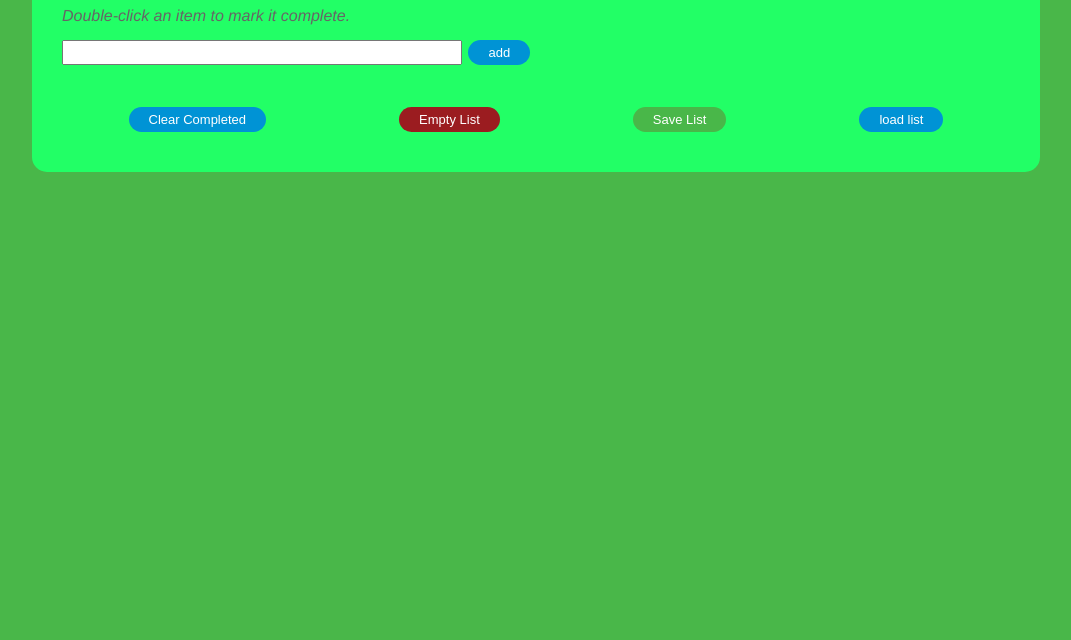
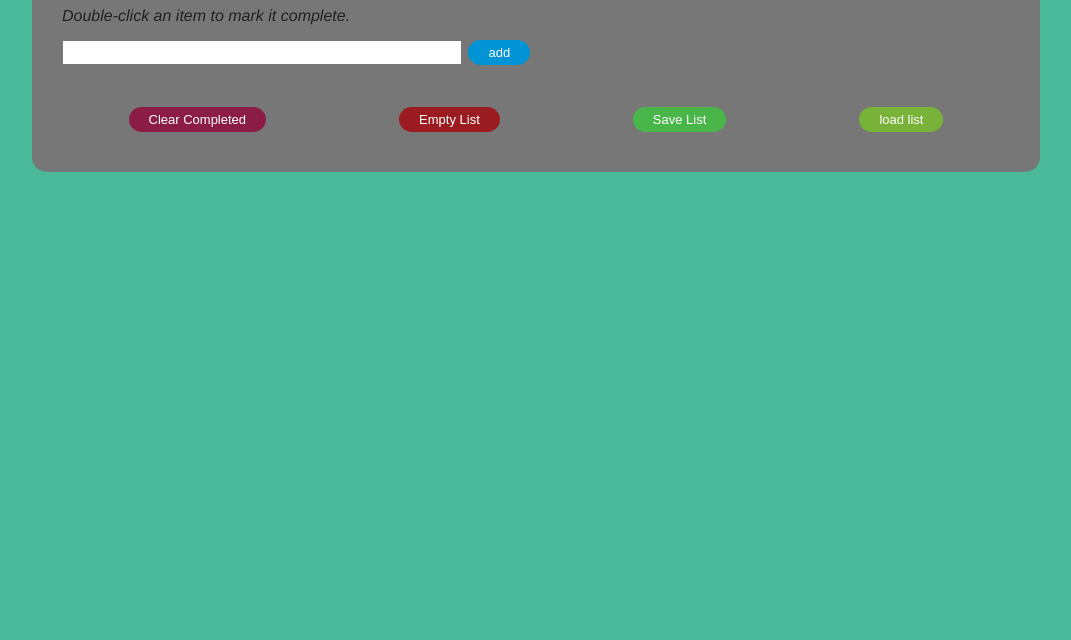
Before and after one commit to Siddhu9100/to-do-list, a plain HTML site: page index.html in a window 1280 px wide. Shown: the part 160-800 px from the top of the page, without its empty margins (104-1175 px from the left). Drawn offline with Linux system fonts and the light colour scheme.

Commit message:
Update style.css

```diff
--- a/style.css
+++ b/style.css
@@ -1,11 +1,11 @@
 body {
-    background-color: #49B749;
+    background-color: #49B999;
     font-family: "HelveticaNeue-Light", "Helvetica Neue Light", "Helvetica Neue", Helvetica, Arial, "Lucida Grande", sans-serif;
 }
 
 .todo-wrapper {
     margin-top: 50px;
-    background-color: #2f6;
+    background-color: #777;
     border-radius: 15px;
     margin-left: auto;
     margin-right: auto;
@@ -19,7 +19,7 @@ body {
 
 .todo-wrapper p {
     font-style: italic;
-    color: #666;
+    color: #222;
     margin: 5px 0;
 }
 
@@ -44,7 +44,7 @@ body {
 
 .todo-wrapper .completed {
     text-decoration: line-through;
-    color: #666;
+    color: #561;
 }
 
 .todo-wrapper .pretty-button {
@@ -79,8 +79,8 @@ body {
     justify-content: space-around;
 }
 
-.todo-wrapper #clear-button {
-    background-color: #49B749;
+.todo-wrapper #clear-completed-button {
+    background-color: #8B1D45;
 }
 
 .todo-wrapper #empty-button {
@@ -88,7 +88,11 @@ body {
 }
 
 .todo-wrapper #save-button {
-    background-color: #49B749;
+    background-color: #49B649;
+}
+
+.todo-wrapper #load-button {
+    background-color: #79B239;
 }
 
 @media only screen and (min-width: 1400px) {
```
